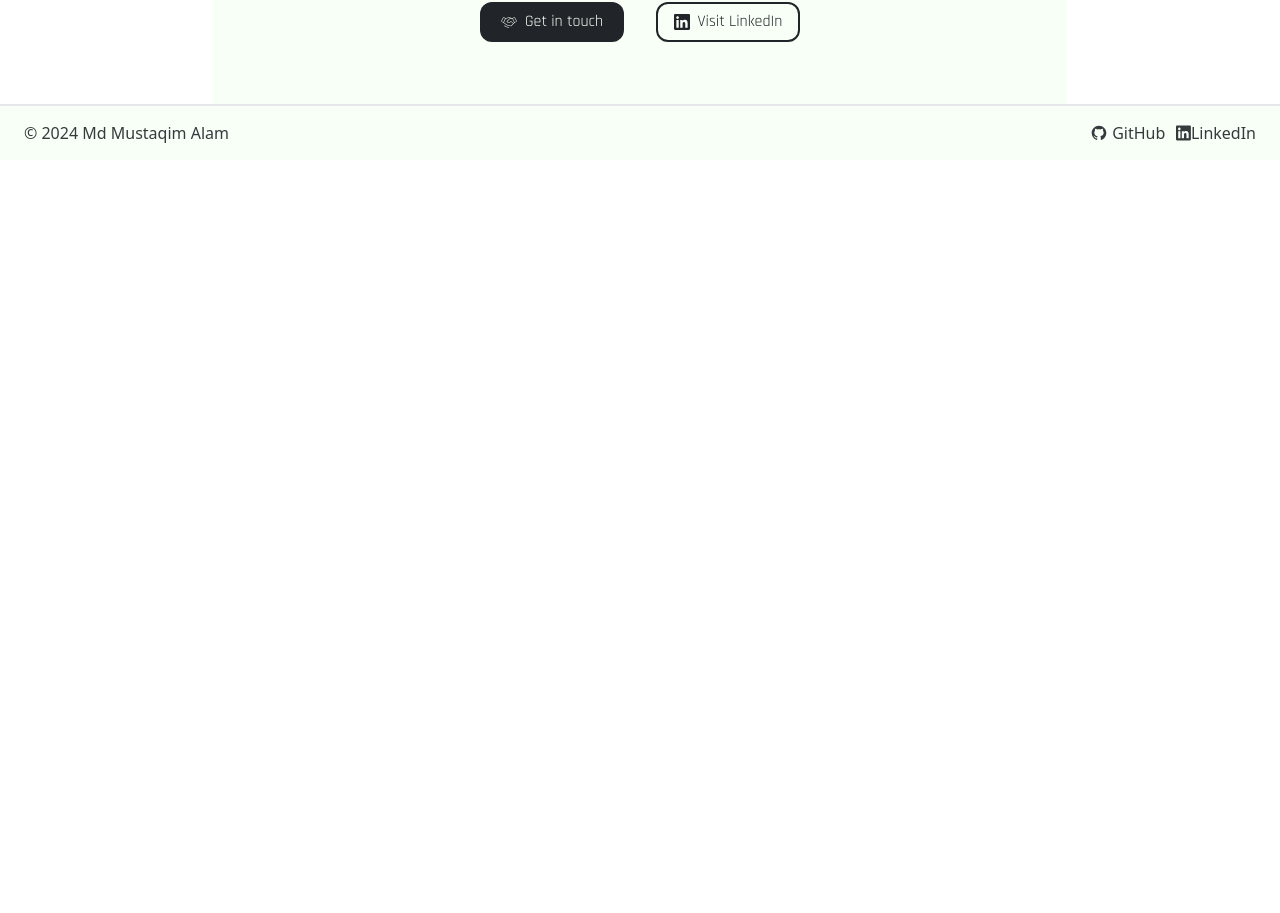
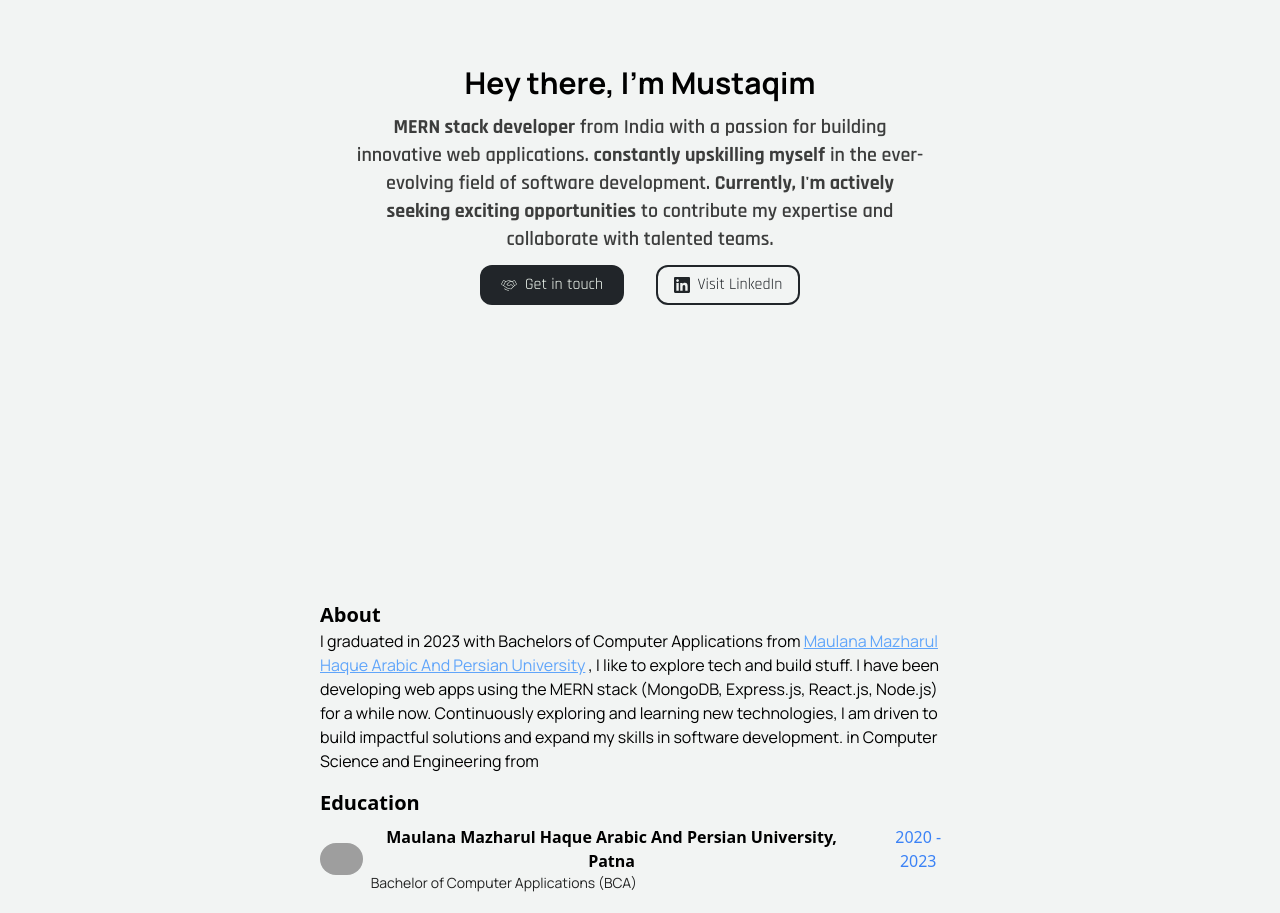
Before and after one commit to Mustaqim-Alam/Mustaqim_Portfolio_MERN, a React (Vite) app in the folder Client/: page / in a window 1280 px wide. Shown: the part 276-1189 px from the top of the page. Before the commit the page ends 800 px from the top, so only its background shows below. Built offline with nearby package versions, Linux system fonts and the light colour scheme; grey boxes are pictures that could not be loaded; a web font is replaced by a local one.

Commit message:
Making Portfolio

```diff
--- /dev/null
+++ b/Client/src/Components/About.jsx
@@ -0,0 +1,66 @@
+import { Link } from "react-router-dom";
+
+const About = () => {
+  return (
+    <div className=" w-screen bg-bgColor2 flex flex-col gap-4 items-center justify-center h-96">
+      <div className="flex flex-col items-start   w-2/4 ">
+        <h1 className=" font-fontf2 font-bold text-xl  ">About</h1>
+        <p className=" text-start font-fontf3">
+          I graduated in 2023 with Bachelors of Computer Applications from{" "}
+          <Link to="https://mmhapu.ac.in/" target="_blank">
+            <u className=" text-blue-400">
+              Maulana Mazharul Haque Arabic And Persian University
+            </u>
+          </Link>{" "}
+          , I like to explore tech and build stuff. I have been developing web
+          apps using the MERN stack (MongoDB, Express.js, React.js, Node.js) for
+          a while now. Continuously exploring and learning new technologies, I
+          am driven to build impactful solutions and expand my skills in
+          software development. in Computer Science and Engineering from
+        </p>
+      </div>
+
+      <div className="flex flex-col items-start   w-2/4 ">
+        <h1 className="font-fontf2 font-bold text-xl  ">Education</h1>
+        <div className="flex flex-col gap-4 w-full mt-2">
+          <div className=" flex justify-between w-full gap-6 ">
+            <div className=" flex  items-center gap-2">
+              <img
+                className="h-8 rounded-3xl "
+                src="https://upload.wikimedia.org/wikipedia/en/thumb/f/f2/Moulana_Mazharul_Haque_Arabic_and_Persian_University_logo.jpg/220px-Moulana_Mazharul_Haque_Arabic_and_Persian_University_logo.jpg"
+                alt="UniImg"
+              />
+              <div>
+                <h2 className=" font-semibold ">
+                  Maulana Mazharul Haque Arabic And Persian University, Patna
+                </h2>
+                <p className=" font-fontf3 text-start text-sm opacity-85">
+                  Bachelor of Computer Applications (BCA)
+                </p>
+              </div>
+            </div>
+            <p className=" self-start text-blue-500">2020 - 2023</p>
+          </div>
+          <div className=" flex justify-between w-full ">
+            <div className=" flex  items-center gap-2">
+              <img
+                className="h-8 rounded-3xl "
+                src="https://encrypted-tbn0.gstatic.com/images?q=tbn:ANd9GcRahQLnOo_b6EH_OoBkvrwvRvuU9ow5_mtDew&s"
+                alt="UniImg"
+              />
+              <div className=" flex flex-col">
+                <h2 className=" font-semibold self-start ">BSEB, Patna</h2>
+                <p className=" font-fontf3 text-start text-sm opacity-85">
+                  Senior Secondary ( Physics, Chemistry, Mathematics)
+                </p>
+              </div>
+            </div>
+            <p className=" self-start text-blue-500">2020 - 2023</p>
+          </div>
+        </div>
+      </div>
+    </div>
+  );
+};
+
+export default About;
--- a/Client/src/Components/Header.jsx
+++ b/Client/src/Components/Header.jsx
@@ -3,7 +3,7 @@ import { PiGithubLogoLight } from "react-icons/pi";
 import { MdOutlineLightMode } from "react-icons/md";
 const Header = () => {
   return (
-    <header className=" bg-bgColor2 text-blackColor  py-3 w-screen   ">
+    <header className=" bg-bgColor2 text-blackColor  py-3 w-screen border-b  ">
       <nav className="flex justify-around  ">
         <div className="">
           <Link to="/" className=" font-bold text-3xl font-fontf1">
--- a/Client/src/Pages/Home.jsx
+++ b/Client/src/Pages/Home.jsx
@@ -1,23 +1,28 @@
 import { PiHandshakeThin } from "react-icons/pi";
 import { SiLinkedin } from "react-icons/si";
 import { Link } from "react-router-dom";
+import About from "../Components/About";
 
 const Home = () => {
   return (
-    <article className="   h-80 w-full flex justify-center">
-      <div className=" w-2/3 bg-bgColor2 flex flex-col items-center gap-3 justify-center">
     <div>
-          <h1 className=" text-3xl font-fontf2 font-bold">
+      <article className=" h-screen bg-bgColor2 w-screen flex flex-col items-center justify-center">
+        <div className=" w-2/3  flex flex-col items-center gap-3 justify-center">
+          <div>
+            <h1 className=" text-3xl font-fontf3 font-bold">
               Hey there, I'm Mustaqim{" "}
             </h1>
           </div>
           <div className=" flex justify-center">
-          <p className="font-fontf1 font-semibold w-2/3 ">
-            MERN stack developer from India with a passion for building
-            innovative web applications. constantly upskilling myself in the
-            ever-evolving field of software development. Currently, I'm actively
-            seeking exciting opportunities to contribute my expertise and
-            collaborate with talented teams.
+            <p className="font-fontf1 font-semibold w-2/3 opacity-75 text-xl">
+              <strong>MERN stack developer</strong> from India with a passion
+              for building innovative web applications.{" "}
+              <strong>constantly upskilling myself</strong> in the ever-evolving
+              field of software development.{" "}
+              <strong>
+                Currently, I'm actively seeking exciting opportunities
+              </strong>{" "}
+              to contribute my expertise and collaborate with talented teams.
             </p>
           </div>
           <div className=" flex gap-8">
@@ -25,12 +30,18 @@ const Home = () => {
               {" "}
               <PiHandshakeThin /> Get in touch
             </Link>
-          <Link to="http://linkedin.com/in/md-mustaqim-alam" target="_blank" className=" text-blackColor  text-medium flex items-center w-36 justify-center gap-2 rounded-xl font-fontf1 py-1.5 border-solid border-2 border-borderColor2">
+            <Link
+              to="http://linkedin.com/in/md-mustaqim-alam"
+              target="_blank"
+              className=" text-blackColor  text-medium flex items-center w-36 justify-center gap-2 rounded-xl font-fontf1 py-1.5 border-solid border-2 border-borderColor2"
+            >
               <SiLinkedin /> Visit LinkedIn
             </Link>
           </div>{" "}
         </div>
       </article>
+      <About/>
+    </div>
   );
 };
 
--- a/Client/src/index.css
+++ b/Client/src/index.css
@@ -1,5 +1,5 @@
 @import url('https://fonts.googleapis.com/css2?family=Bungee+Tint&family=Exo+2:ital,wght@0,100..900;1,100..900&family=Rajdhani:wght@300;400;500;600;700&display=swap');
-
+@import url('https://fonts.googleapis.com/css2?family=Manrope:wght@200..800&display=swap');
 @import url('https://fonts.googleapis.com/css2?family=Bungee+Tint&family=Rajdhani:wght@300;400;500;600;700&display=swap');
 @tailwind base;
 @tailwind components;
--- a/Client/tailwind.config.js
+++ b/Client/tailwind.config.js
@@ -6,21 +6,21 @@ export default {
       fontFamily: {
         fontf1: ["Rajdhani", "sans-serif"],
         fontf2: ["Exo 2", "sans-serif"],
+        fontf3: ["Manrope", "sans-serif"],
       },
       backgroundColor: {
         bgColor1: "#212529", // Custom background color
-        bgColor2: "#f7fff7",
+        bgColor2: "#f2f4f3",
       },
       colors: {
         whiteColor: "#f7fff7",
         blackColor: "#212529",
-        hoverColor:"#affc41"
+        hoverColor: "#affc41",
       },
       borderColor: {
         borderColor1: "#affc41",
         borderColor2: "#212529",
       },
-
     },
   },
   plugins: [],
```
Lines whose indentation alone changed are shown as unchanged.
